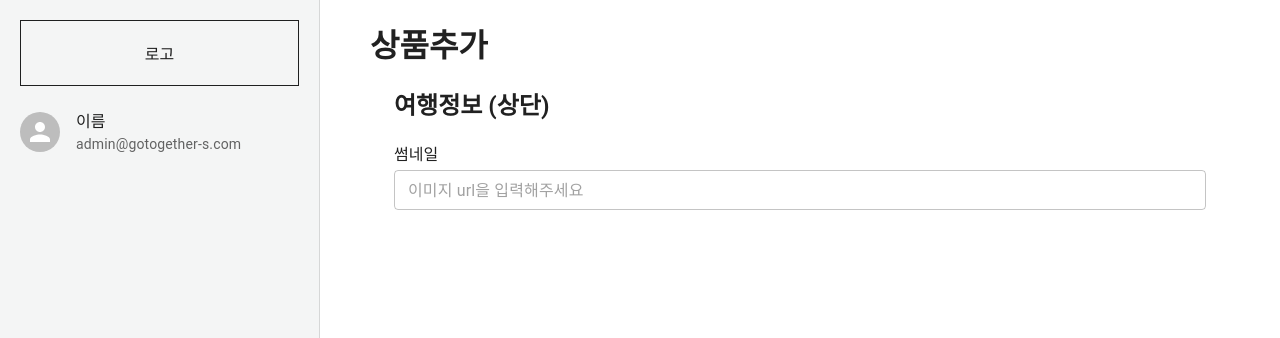
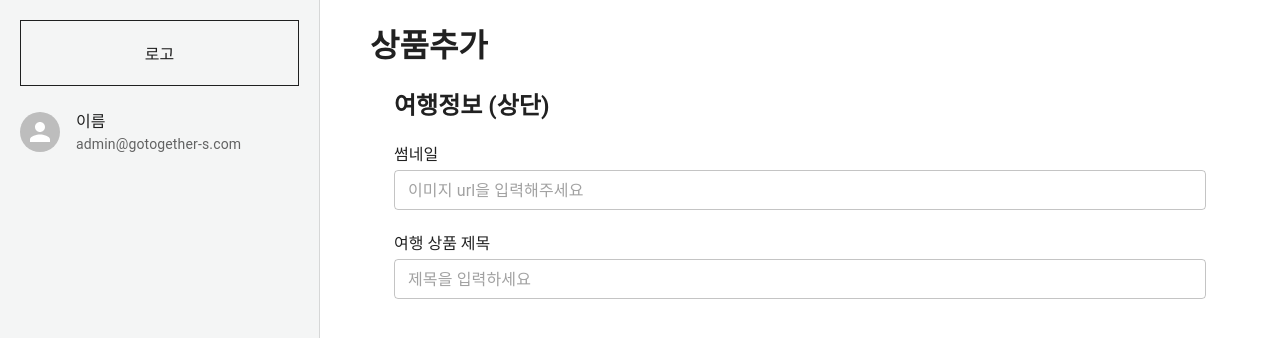
Before and after one commit to gotogether-s/gotogether-s-admin, a Next.js app: page / in a window 1280 px wide. Shown: the top 338 px of the page. Built offline with nearby package versions, Linux system fonts and the light colour scheme.

Commit message:
#4 feat: Create productName Input

```diff
--- a/components/AddProduct/Info/index.tsx
+++ b/components/AddProduct/Info/index.tsx
@@ -7,11 +7,18 @@ const thumbnailProps = {
   placeholder: '이미지 url을 입력해주세요',
 }
 
+const productNameProps = {
+  label: '여행 상품 제목',
+  name: 'productName',
+  placeholder: '제목을 입력하세요',
+}
+
 const Info = () => {
   return (
     <>
       <h2 className={style['section-title']}>여행정보 (상단)</h2>
       <Input {...thumbnailProps} />
+      <Input {...productNameProps} />
     </>
   )
 }
```
